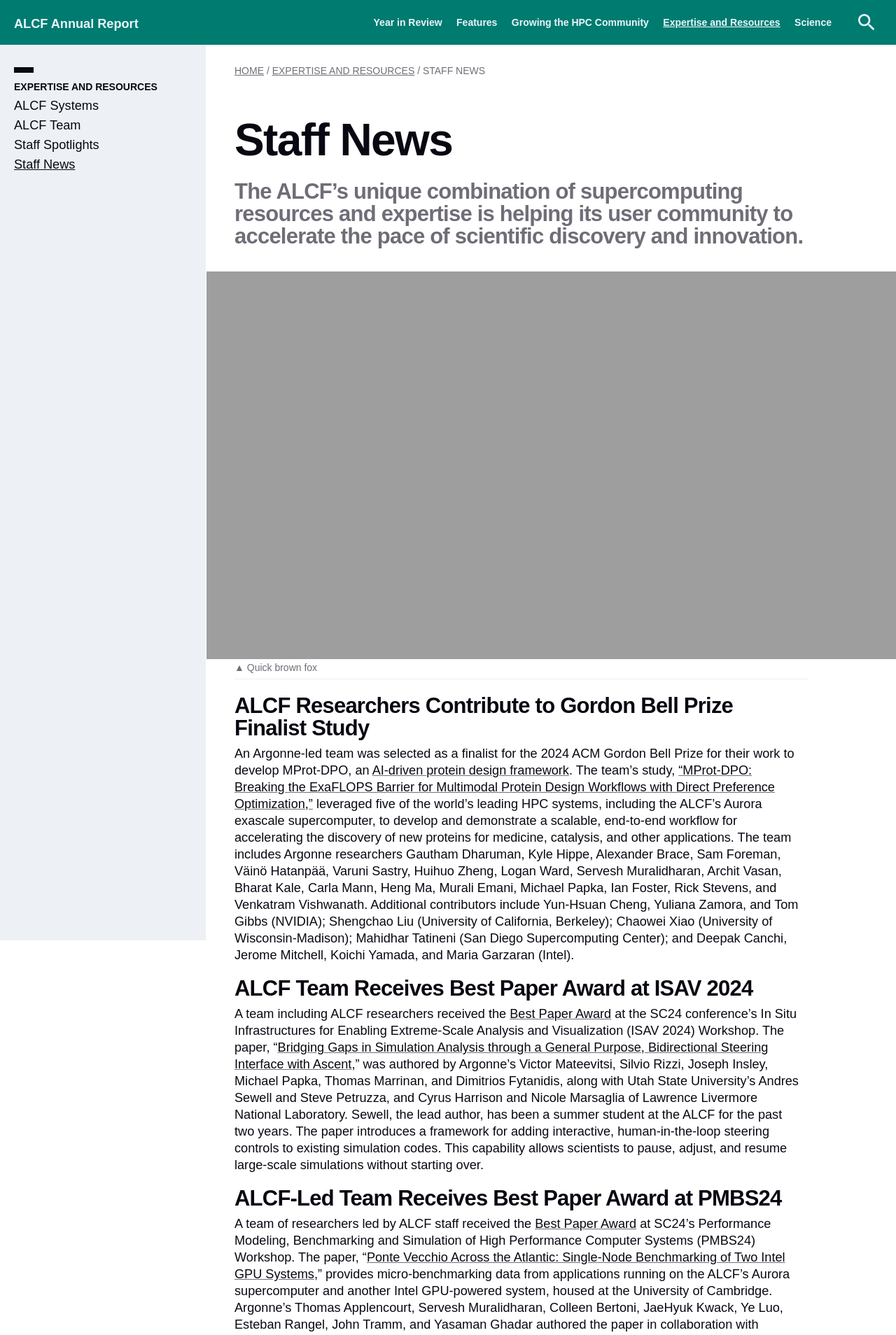
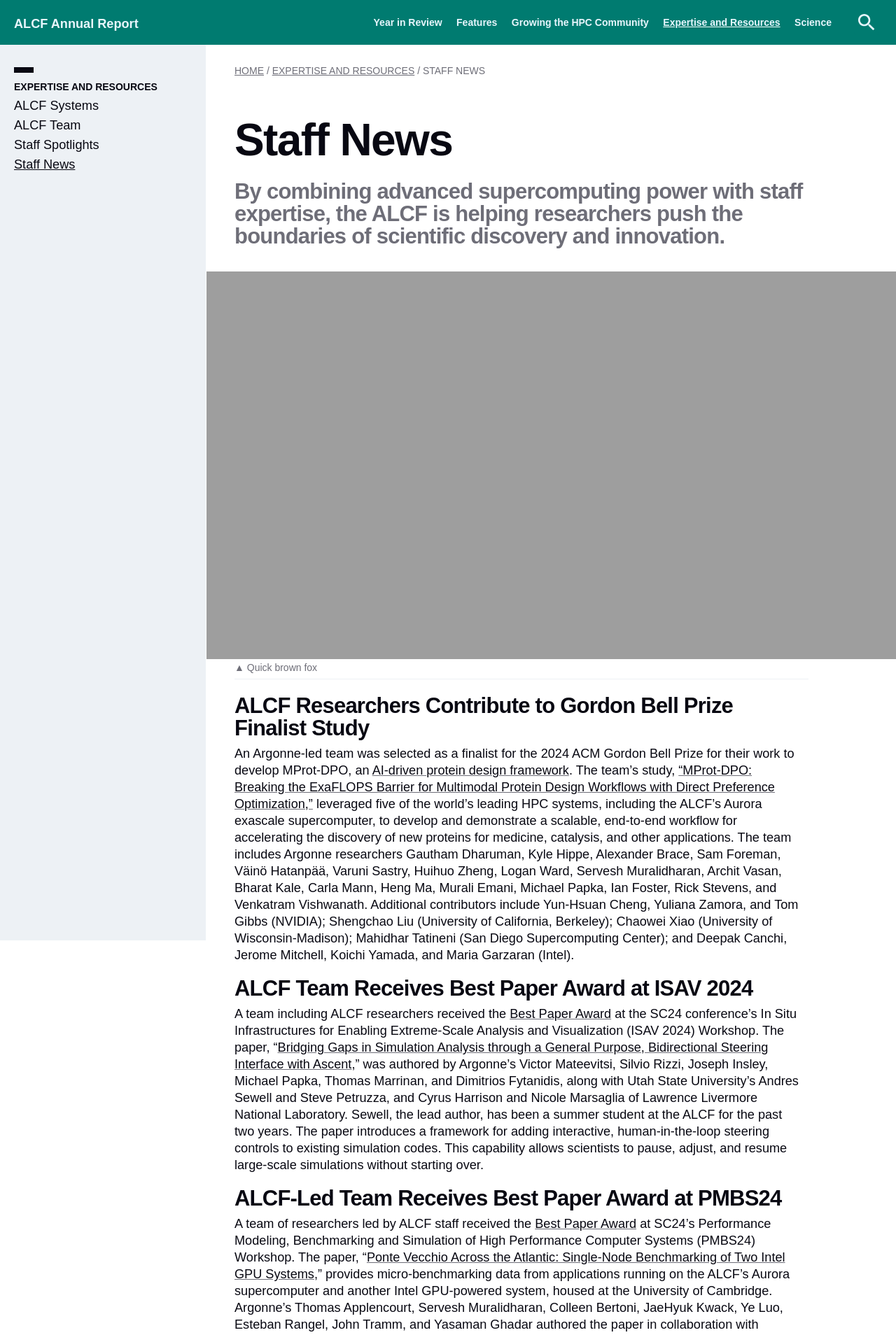
Before and after one commit to argonne-lcf/AR2024, a Jekyll site: the page built from 04_expertise-and-resources/staff-news.md, in a window 1280 px wide. Shown: the top 1908 px of the page at 70% size. Built offline with Jekyll 4.4.1, drawn with Linux system fonts in a browser that asks for light colours; some web fonts are replaced.

Commit message:
Update staff-news.md

```diff
--- a/04_expertise-and-resources/staff-news.md
+++ b/04_expertise-and-resources/staff-news.md
@@ -7,7 +7,7 @@ permalink: expertise-and-resources/staff-news
 title: Staff News
 hero-img-source: "ALCF_BestPaper.jpg"
 hero-img-caption: "Quick brown fox"
-intro: "The ALCF’s unique combination of supercomputing resources and expertise is helping its user community to accelerate the pace of scientific discovery and innovation."
+intro: "By combining advanced supercomputing power with staff expertise, the ALCF is helping researchers push the boundaries of scientific discovery and innovation."
 ---
 
 ## ALCF Researchers Contribute to Gordon Bell Prize Finalist Study
```
